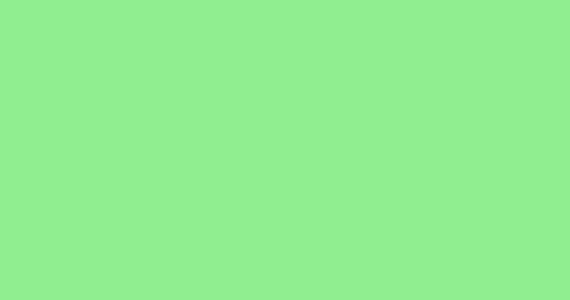
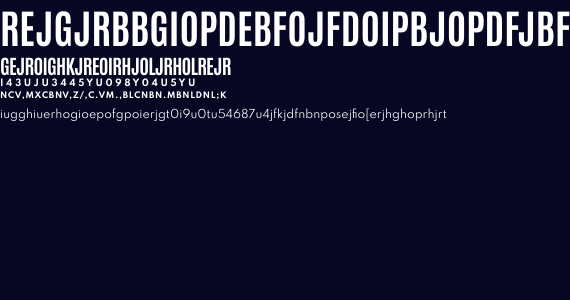
Before and after one commit to Abdulmajeedkutaibani/planets, a React (Create React App) app: page / in a window 390 px wide. Shown: the top 300 px of the page, 570 px wide, since content can reach past the window. Built offline with nearby package versions, Linux system fonts and the light colour scheme.

Commit message:
make fonts and colors

```diff
--- a/src/App.js
+++ b/src/App.js
@@ -1,5 +1,17 @@
 function App() {
-  return <div className='App'></div>;
+  return (
+    <div className='App'>
+      <div className='container'>
+        <h1>rejgjrbbgiopdebfojfdoipbjopdfjbf</h1>
+        <h2>gejroighkjreoirhjoljrholrejr</h2>
+        <h3>i43uju3445yu098y04u5yu</h3>
+        <h4>ncv,mxcbnv,z/,c.vm.,blcnbn.mbnldnl;k</h4>
+        <p>
+          iugghiuerhogioepofgpoierjgt0i9u0tu54687u4jfkjdfnbnposejfio[erjhghoprhjrt
+        </p>
+      </div>
+    </div>
+  );
 }
 
 export default App;
--- a/src/Styles/Styles.scss
+++ b/src/Styles/Styles.scss
@@ -1,5 +1,90 @@
-$myColor: lightgreen;
+@import './resets';
+@import './variables';
+@import url('https://fonts.googleapis.com/css2?family=Antonio:wght@400;700&family=Spartan:wght@400;700&display=swap');
 
 body {
-  background: $myColor;
+  background: $darkBlue;
+  color: $white;
+  font-family: $spartanFont;
 }
+
+h1 {
+  font-family: $antonioFont;
+  font-size: 80px;
+  line-height: 103px;
+  text-transform: uppercase;
+}
+h2 {
+  font-family: $antonioFont;
+  font-size: 40px;
+  line-height: 52px;
+  letter-spacing: -1.5px;
+  text-transform: uppercase;
+}
+h3 {
+  font-family: $spartanFont;
+  font-weight: bold;
+  font-size: 12px;
+  line-height: 25px;
+  letter-spacing: 2.6px;
+  text-transform: uppercase;
+}
+h4 {
+  font-family: $spartanFont;
+  font-weight: bold;
+  font-size: 11px;
+  line-height: 25px;
+  letter-spacing: 1px;
+  text-transform: uppercase;
+}
+
+p {
+  font-family: $spartanFont;
+  font-style: normal;
+  font-weight: normal;
+  font-size: 14px;
+  line-height: 25px;
+}
+
+@media screen and (max-width: 1024px) {
+  h1 {
+    font-size: 48px;
+    line-height: 62px;
+  }
+  h2 {
+    font-size: 24px;
+    line-height: 31px;
+    letter-spacing: -0.9px;
+  }
+  h3 {
+    font-size: 9px;
+  }
+  h4 {
+    font-size: 8px;
+    line-height: 16px;
+    letter-spacing: 0.73px;
+  }
+  p {
+    font-size: 11px;
+    line-height: 22px;
+  }
+}
+
+@media screen and (max-width: 768px) {
+  h1 {
+    font-size: 40px;
+    line-height: 52px;
+  }
+  h2 {
+    font-size: 20px;
+    line-height: 26px;
+    letter-spacing: -0.75px;
+  }
+  h3 {
+    line-height: 10px;
+  }
+  h4 {
+    font-size: 8px;
+    line-height: 16px;
+  }
+}
--- /dev/null
+++ b/src/Styles/_resets.scss
@@ -0,0 +1,5 @@
+*{
+    box-sizing: border-box;
+    margin: 0;
+    padding: 0;
+}
--- /dev/null
+++ b/src/Styles/_variables.scss
@@ -0,0 +1,16 @@
+$white: #ffffff;
+$darkBlue: #070724;
+$lightDarkBlue: #38384f;
+$gray: #838391;
+$lightBlue: #419ebb;
+$darkYellow: #eda249;
+$purple: #6d2ed5;
+$orange: #d14c32;
+$tomatoeRed: #d83a34;
+$brown: #cd5120;
+$tomatoeRed: #1ec1a2;
+$turkuaz: #1ec1a2;
+$blue: #2d68f0;
+
+$antonioFont: 'Antonio', sans-serif;
+$spartanFont: 'Spartan', sans-serif;
```
